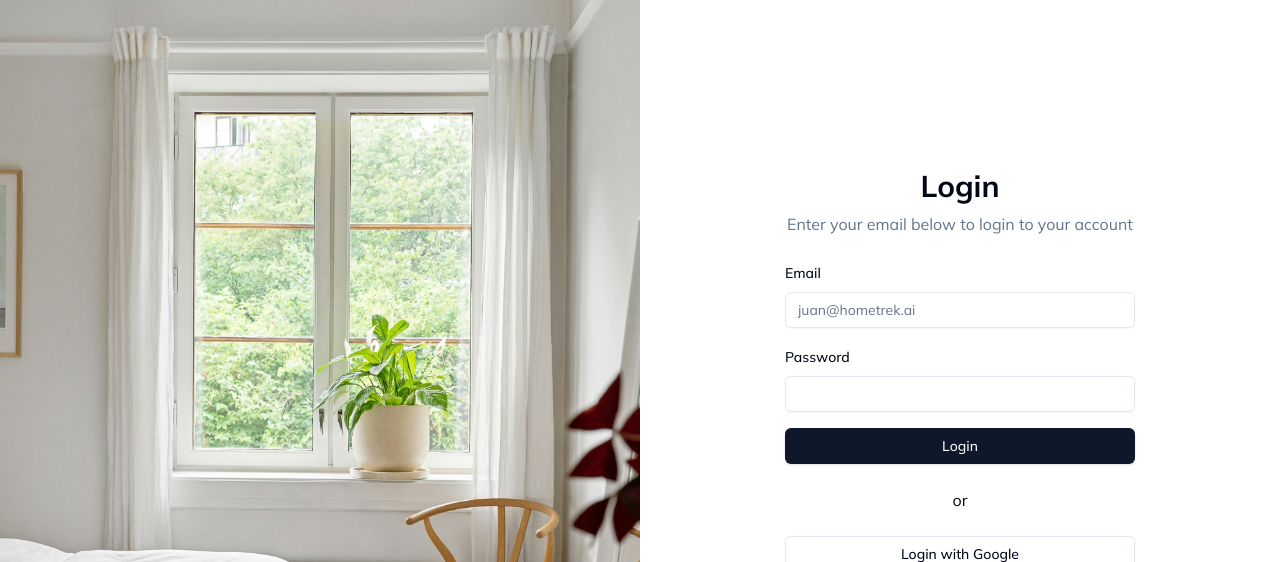
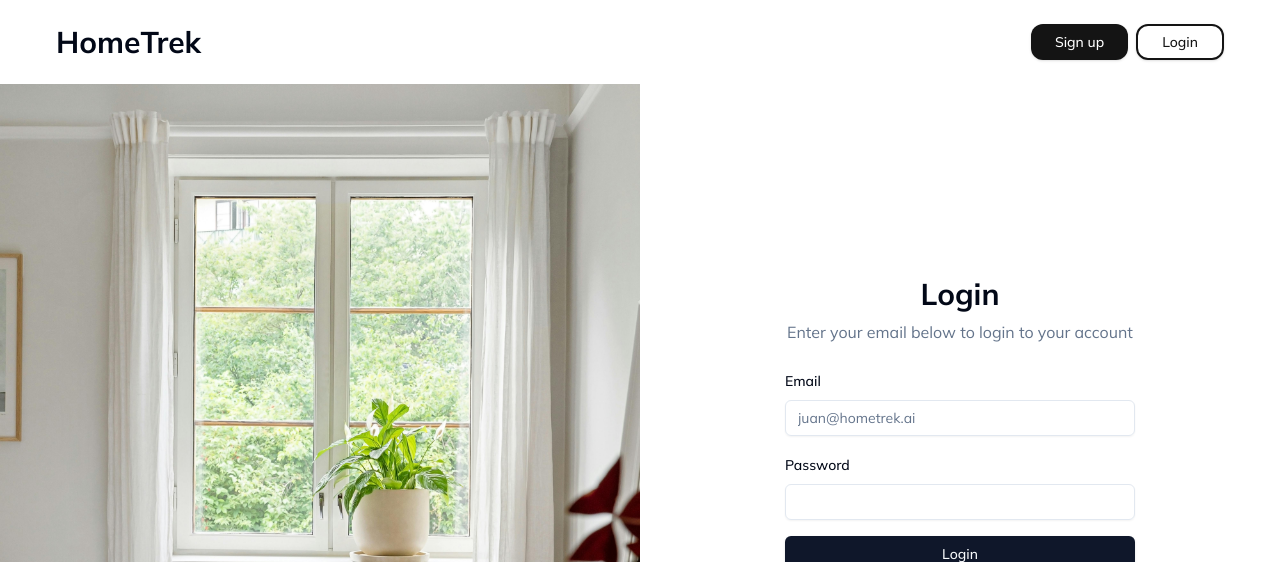
Before and after one commit to arecesj/hometrek, a Next.js app: page /login in a window 1280 px wide. Shown: the top 562 px of the page. Built offline with nearby package versions, Linux system fonts and the light colour scheme; no server answers.

Commit message:
Adding Nav and fixing some breaking changes

```diff
--- a/src/app/login/page.tsx
+++ b/src/app/login/page.tsx
@@ -24,6 +24,7 @@ import { aggRouteName, aggRoutes, universalRouteName, universalRoutes } from "@/
 import { LoaderCircle } from "lucide-react"
 import { isUserAuthenticated } from "@/utils/helpers"
 import bedroom from "@/images/bedroom.jpg"
+import Navigation from "@/components/LandingPage/Navigation"
 
 const FormSchema = z.object({
   email: z.string().min(1, "Email is required").email("Invalid email"),
@@ -75,6 +76,8 @@ const Login = () => {
   }, [status])
 
   return (
+    <>
+      <Navigation isHome={false} />
       <div className="w-full lg:grid lg:min-h-[600px] lg:grid-cols-2 xl:min-h-[800px]">
         <div className="b relative h-[800px] w-full overflow-hidden">
           <Image fill src={bedroom} alt="img" className="w-full object-cover" />
@@ -141,7 +144,6 @@ const Login = () => {
                 </div>
               </form>
             </Form>
-          <div className="flex justify-center"> or </div>
             <Button
               variant="outline"
               className="w-full"
@@ -159,6 +161,7 @@ const Login = () => {
           </div>
         </div>
       </div>
+    </>
   )
 }
 
--- a/src/app/signup/page.tsx
+++ b/src/app/signup/page.tsx
@@ -24,6 +24,7 @@ import { createUser } from "@/client/user";
 import { LoaderCircle } from "lucide-react";
 import { isUserAuthenticated } from "@/utils/helpers"
 import sunset_home from "@/images/sunset_home.jpg"
+import Navigation from "@/components/LandingPage/Navigation"
 
 const FormSchema = z.object({
   name: z.string().min(3, "Name is required").max(100),
@@ -70,6 +71,8 @@ const Signup = () => {
   }, [status])
 
   return (
+    <>
+      <Navigation isHome={false} />
       <div className="w-full lg:grid lg:min-h-[600px] lg:grid-cols-2 xl:min-h-[800px]">
         <div className="b relative h-[800px] w-full overflow-hidden">
           <Image fill src={sunset_home} alt="sunset home" className="w-full object-cover" />
@@ -173,6 +176,7 @@ const Signup = () => {
           </div>
         </div>
       </div>
+    </>
   )
 }
 
```
Also changed, not shown: src/app/api/home_closing/lenders/route.js (deleted). Lines whose indentation alone changed are shown as unchanged.
